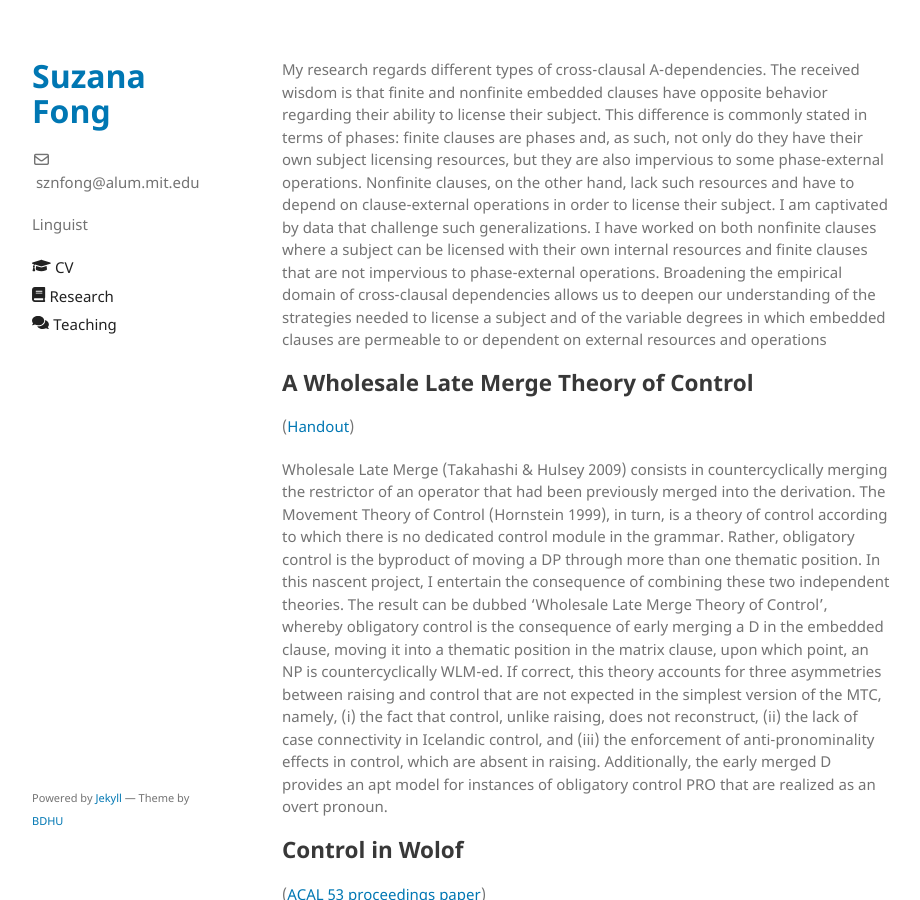
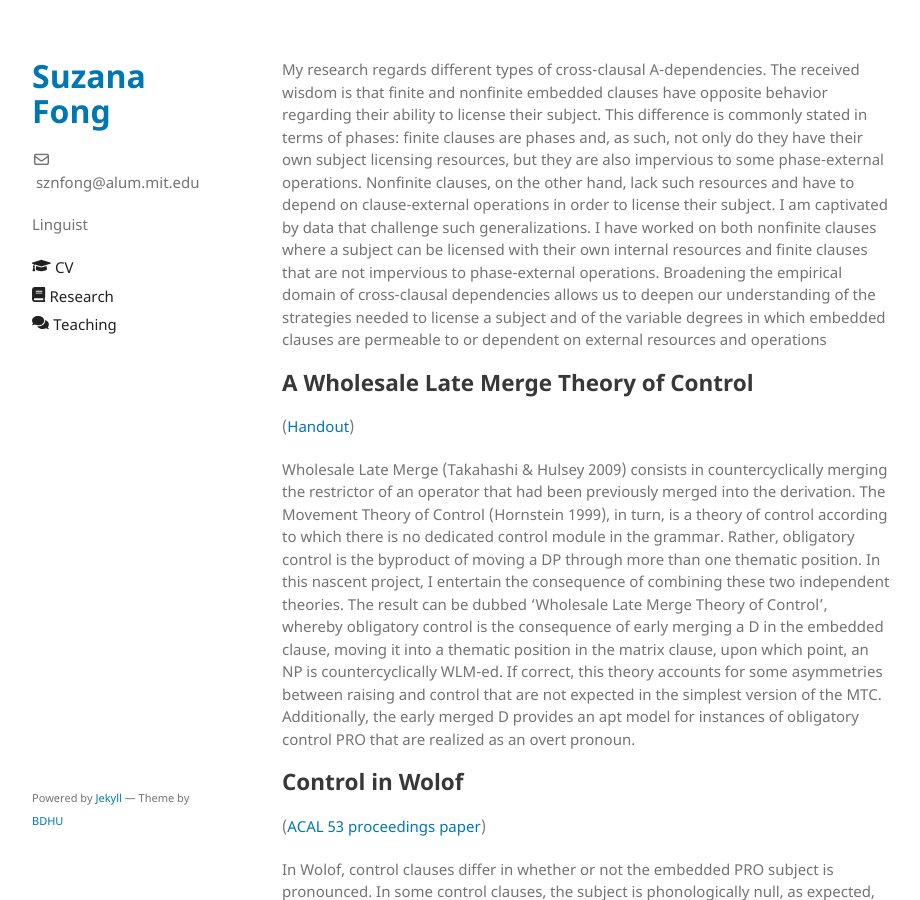
Before and after one commit to sznfng/sznfng.github.io, a Jekyll site: the page built from research.md, in a window 1280 px wide and 900 px high. Shown: the whole window, without its empty margins (178-1098 px from the left). Built offline with Jekyll 4.4.1, drawn with Linux system fonts in a browser that asks for light colours.

Commit message:
Update research.md

```diff
--- a/research.md
+++ b/research.md
@@ -9,7 +9,7 @@ My research regards different types of cross-clausal A-dependencies. The receive
 
 ([Handout](https://www.dropbox.com/s/l0pjn1qmj3kxdct/WLM%20Theory%20of%20Control.pdf?dl=0))
 
-Wholesale Late Merge (Takahashi & Hulsey 2009) consists in countercyclically merging the restrictor of an operator that had been previously merged into the derivation. The Movement Theory of Control (Hornstein 1999), in turn, is a theory of control according to which there is no dedicated control module in the grammar. Rather, obligatory control is the byproduct of moving a DP through more than one thematic position. In this nascent project, I entertain the consequence of combining these two independent theories. The result can be dubbed 'Wholesale Late Merge Theory of Control', whereby obligatory control is the consequence of early merging a D in the embedded clause, moving it into a thematic position in the matrix clause, upon which point, an NP is countercyclically WLM-ed. If correct, this theory accounts for three asymmetries between raising and control that are not expected in the simplest version of the MTC, namely, (i) the fact that control, unlike raising, does not reconstruct, (ii) the lack of case connectivity in Icelandic control, and (iii) the enforcement of anti-pronominality effects in control, which are absent in raising. Additionally, the early merged D provides an apt model for instances of obligatory control PRO that are realized as an overt pronoun.
+Wholesale Late Merge (Takahashi & Hulsey 2009) consists in countercyclically merging the restrictor of an operator that had been previously merged into the derivation. The Movement Theory of Control (Hornstein 1999), in turn, is a theory of control according to which there is no dedicated control module in the grammar. Rather, obligatory control is the byproduct of moving a DP through more than one thematic position. In this nascent project, I entertain the consequence of combining these two independent theories. The result can be dubbed 'Wholesale Late Merge Theory of Control', whereby obligatory control is the consequence of early merging a D in the embedded clause, moving it into a thematic position in the matrix clause, upon which point, an NP is countercyclically WLM-ed. If correct, this theory accounts for some asymmetries between raising and control that are not expected in the simplest version of the MTC. Additionally, the early merged D provides an apt model for instances of obligatory control PRO that are realized as an overt pronoun.
 
 ## Control in Wolof
 
```
